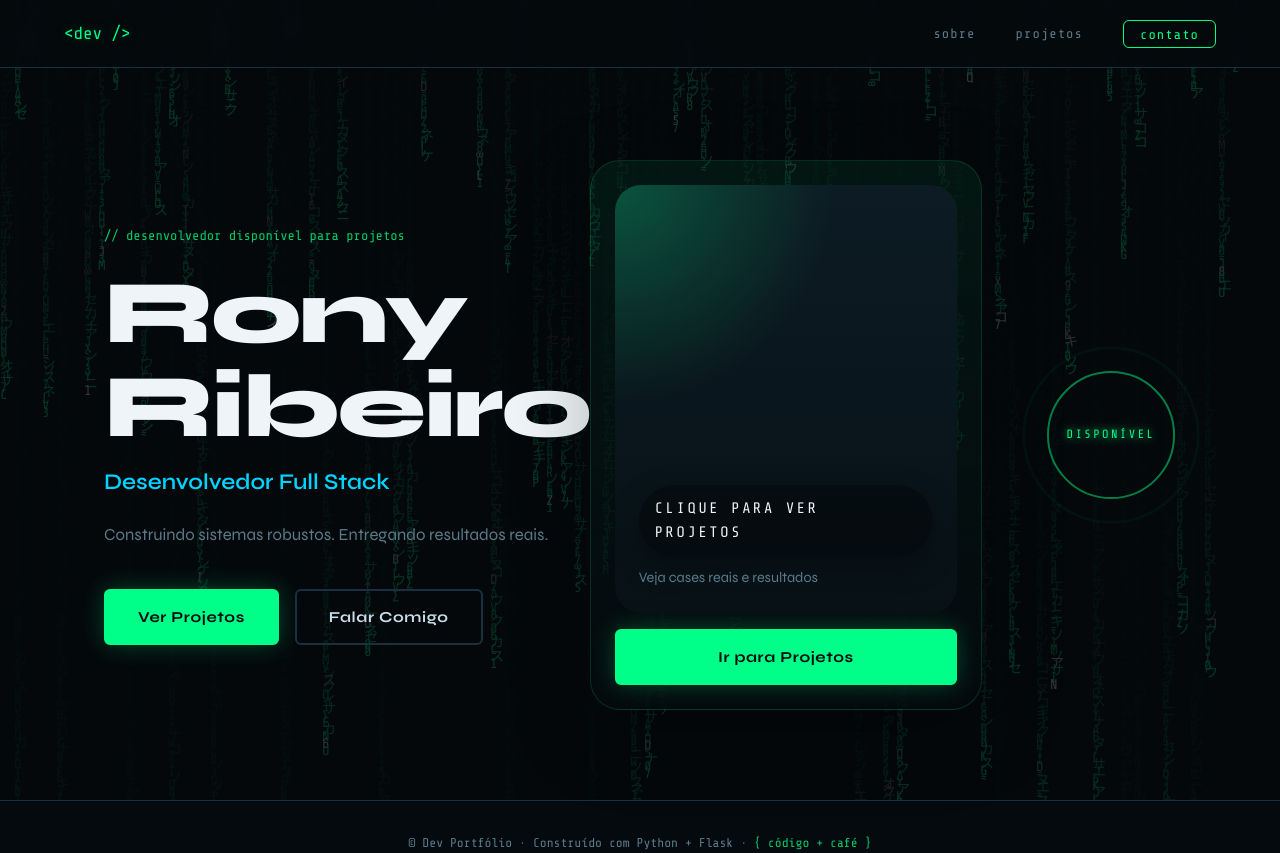
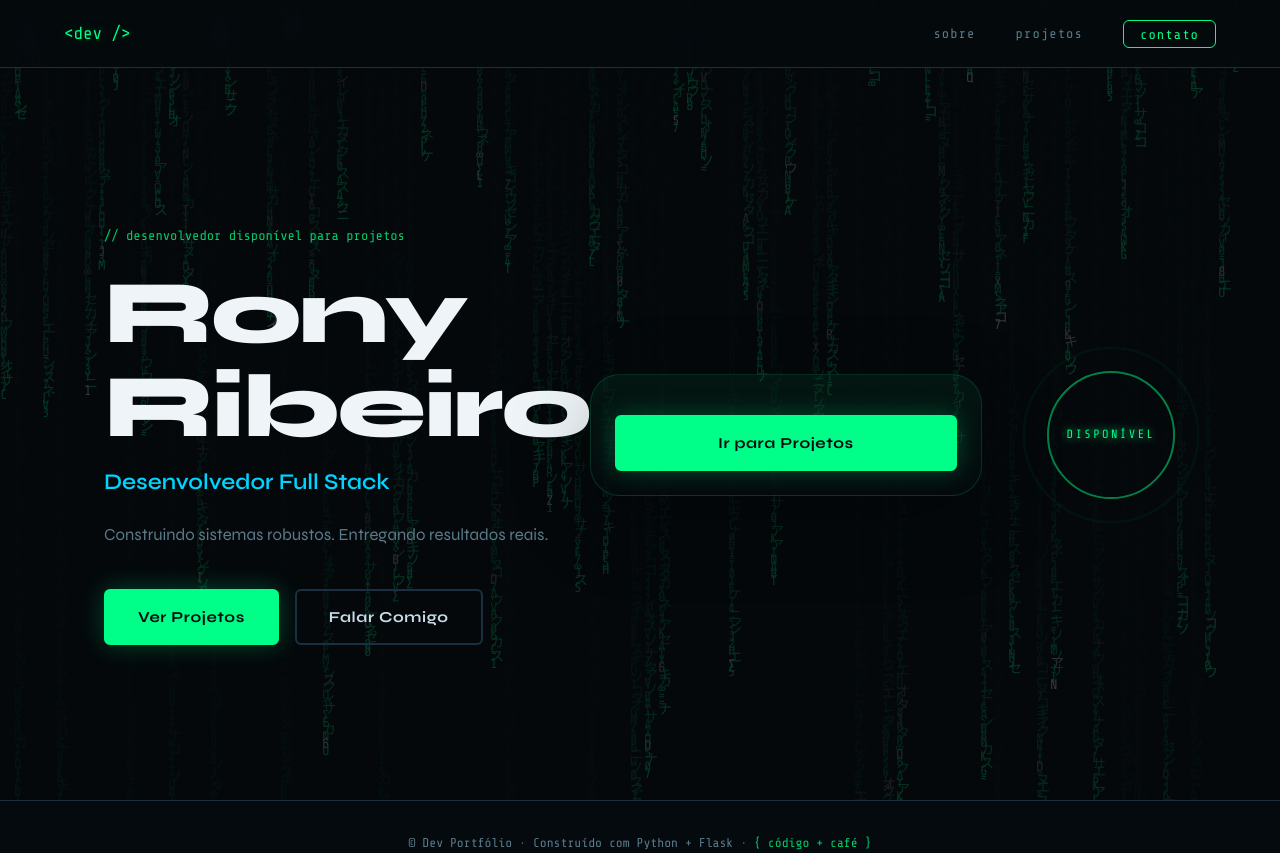
Before and after one commit to ronyribeeiro8-ship-it/portfolio, a Flask app: page / in a window 1280 px wide. Shown: the top 853 px of the page. Run offline with Flask 3, Linux system fonts and the light colour scheme.

Commit message:
Remove project image block from home

```diff
--- a/app/views/templates/home/index.html
+++ b/app/views/templates/home/index.html
@@ -15,16 +15,6 @@
   </div>
   <div class="hero-media">
     <div class="hero-photo">
-      <a href="{{ url_for('projects.index') }}" class="hero-photo-link" aria-label="Ir para projetos">
-        <div class="hero-photo-frame">
-          <div class="hero-photo-img">
-            <div>
-              <div class="hero-photo-label">Clique para ver projetos</div>
-              <div class="hero-photo-tip">Veja cases reais e resultados</div>
-            </div>
-          </div>
-        </div>
-      </a>
       <a href="{{ url_for('projects.index') }}" class="btn btn-p hero-photo-btn">Ir para Projetos</a>
     </div>
   </div>
```
